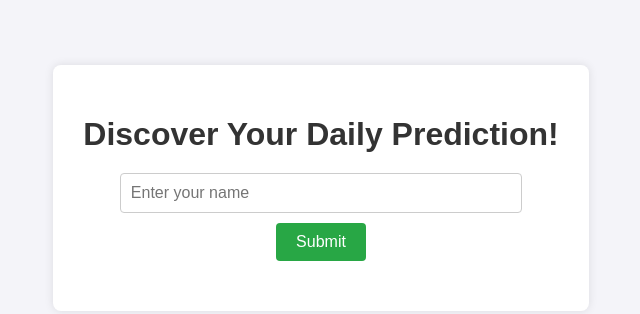
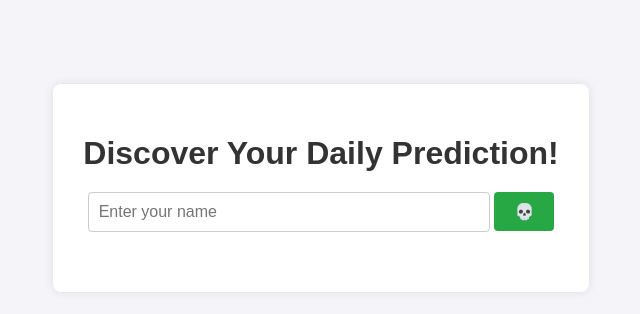
Before and after one commit to angumangu/KINGGOD, a website: page public/index.html in a window 1280 px wide. Shown: the part 212-526 px from the top of the page, without its empty margins (319-959 px from the left). Drawn offline with Linux system fonts and the light colour scheme.

Commit message:
Update index.html

```diff
--- a/public/index.html
+++ b/public/index.html
@@ -3,19 +3,19 @@
 <head>
     <meta charset="UTF-8">
     <meta name="viewport" content="width=device-width, initial-scale=1.0">
+    <meta name="description" content="Discover your daily prediction with a personalized touch!">
     <title>Daily Prediction</title>
     <link rel="stylesheet" href="style.css">
 </head>
 <body>
-    <div class="container">
+    <main class="container">
         <h1>Discover Your Daily Prediction!</h1>
-        <form id="predictionForm">
-            <input type="text" id="name" placeholder="Enter your name" required>
-            <button type="submit">Submit</button>
+        <form id="predictionForm" aria-label="Prediction Form">
+            <input type="text" id="name" placeholder="Enter your name">
+            <button type="submit">💀</button> <!-- Skull emoji used as submit button -->
         </form>
-        <p id="responseMessage"></p>
-    </div>
-
+        <p id="responseMessage" role="alert"></p>
+    </main>
     <script src="script.js"></script>
 </body>
 </html>
```
